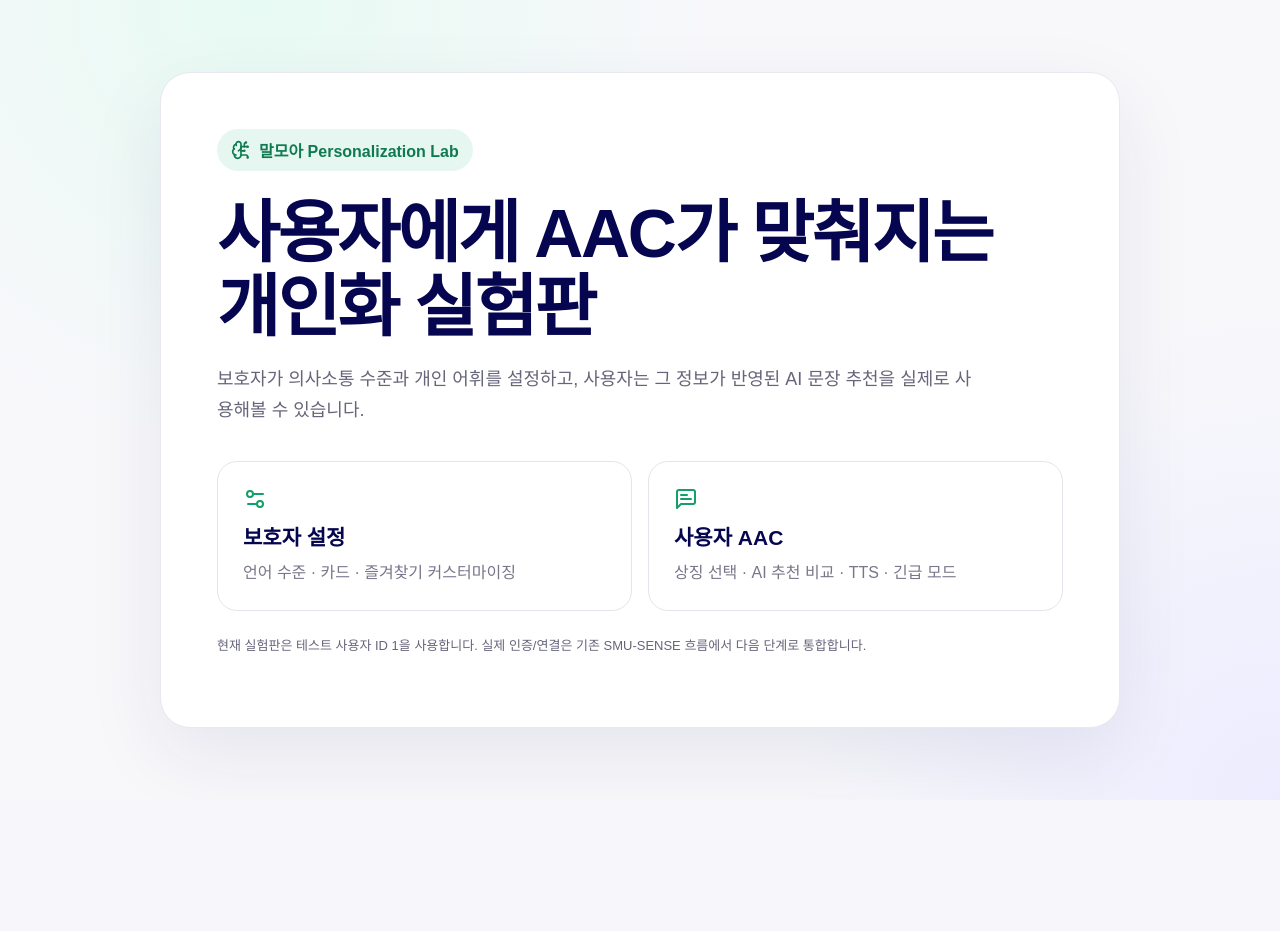
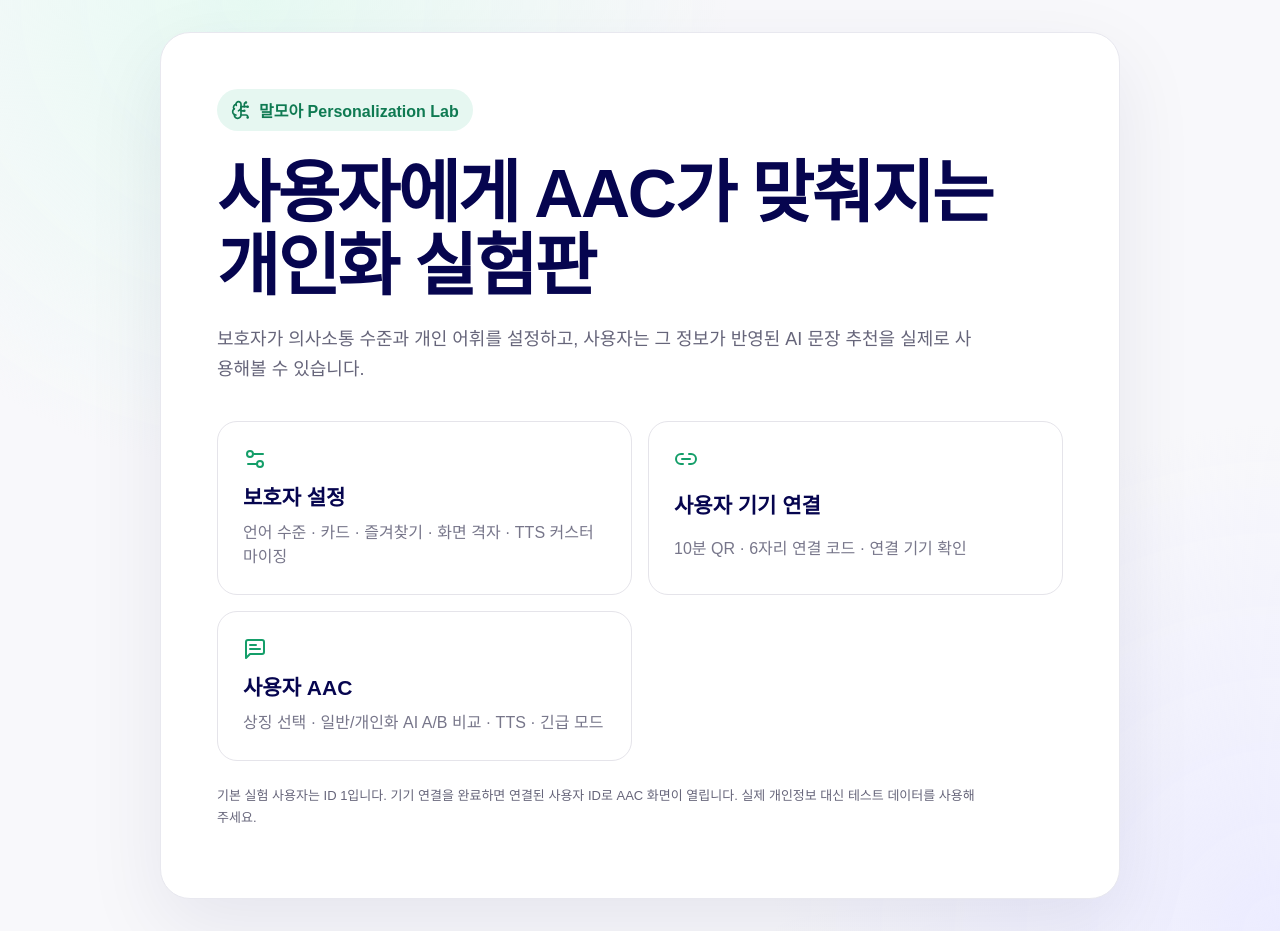
Before and after one commit to usernameisuser11/malmoa-ai-personalization, a Next.js app in the folder frontend/: page / in a window 1280 px wide. Before the commit the page ends 800 px from the top, so only its background shows below. Built offline with nearby package versions, Linux system fonts and the light colour scheme.

Commit message:
feat: expose pairing flow from lab home

```diff
--- a/frontend/src/app/page.tsx
+++ b/frontend/src/app/page.tsx
@@ -1,5 +1,5 @@
 import Link from 'next/link';
-import { BrainCircuit, Settings2, MessageSquareText } from 'lucide-react';
+import { BrainCircuit, Link2, MessageSquareText, Settings2 } from 'lucide-react';
 
 export default function Home() {
   return (
@@ -8,11 +8,12 @@ export default function Home() {
         <div className="brand-badge"><BrainCircuit size={20}/> 말모아 Personalization Lab</div>
         <h1>사용자에게 AAC가 맞춰지는<br/>개인화 실험판</h1>
         <p>보호자가 의사소통 수준과 개인 어휘를 설정하고, 사용자는 그 정보가 반영된 AI 문장 추천을 실제로 사용해볼 수 있습니다.</p>
-        <div className="role-grid">
-          <Link className="role-card" href="/guardian"><Settings2/><strong>보호자 설정</strong><span>언어 수준 · 카드 · 즐겨찾기 커스터마이징</span></Link>
-          <Link className="role-card" href="/aac"><MessageSquareText/><strong>사용자 AAC</strong><span>상징 선택 · AI 추천 비교 · TTS · 긴급 모드</span></Link>
+        <div className="role-grid lab-home-grid">
+          <Link className="role-card" href="/guardian"><Settings2/><strong>보호자 설정</strong><span>언어 수준 · 카드 · 즐겨찾기 · 화면 격자 · TTS 커스터마이징</span></Link>
+          <Link className="role-card" href="/connect"><Link2/><strong>사용자 기기 연결</strong><span>10분 QR · 6자리 연결 코드 · 연결 기기 확인</span></Link>
+          <Link className="role-card" href="/aac"><MessageSquareText/><strong>사용자 AAC</strong><span>상징 선택 · 일반/개인화 AI A/B 비교 · TTS · 긴급 모드</span></Link>
         </div>
-        <p className="caption">현재 실험판은 테스트 사용자 ID 1을 사용합니다. 실제 인증/연결은 기존 SMU-SENSE 흐름에서 다음 단계로 통합합니다.</p>
+        <p className="caption">기본 실험 사용자는 ID 1입니다. 기기 연결을 완료하면 연결된 사용자 ID로 AAC 화면이 열립니다. 실제 개인정보 대신 테스트 데이터를 사용해주세요.</p>
       </section>
     </main>
   );
```
